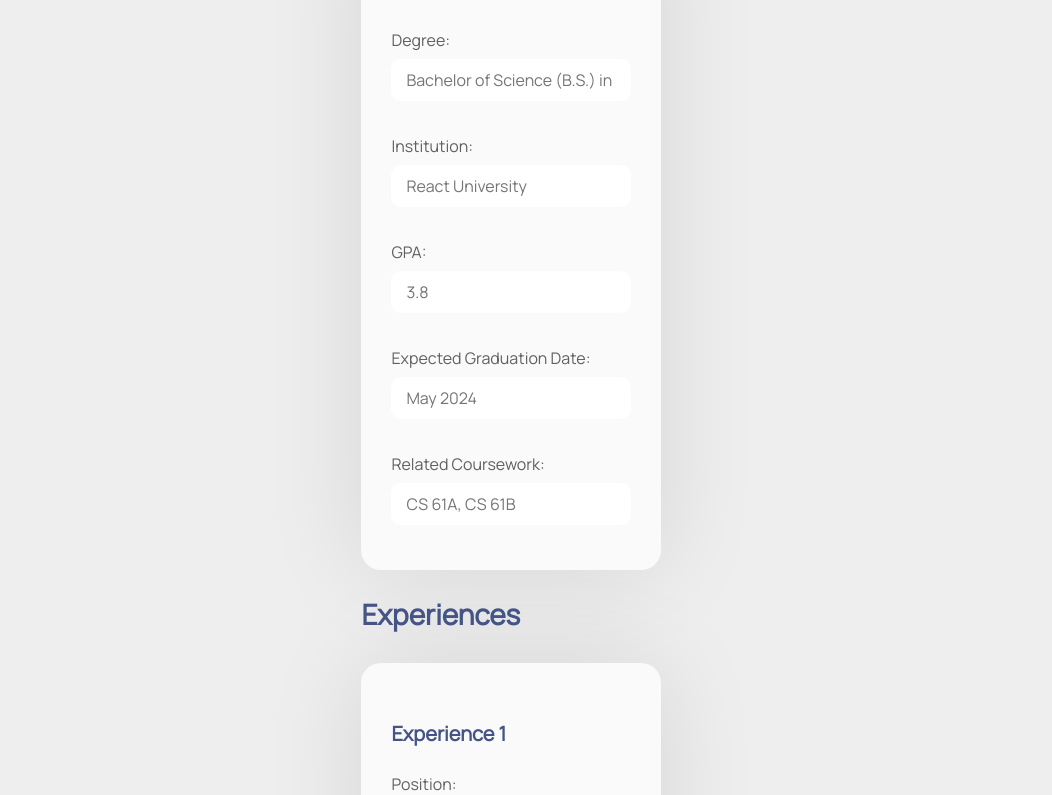
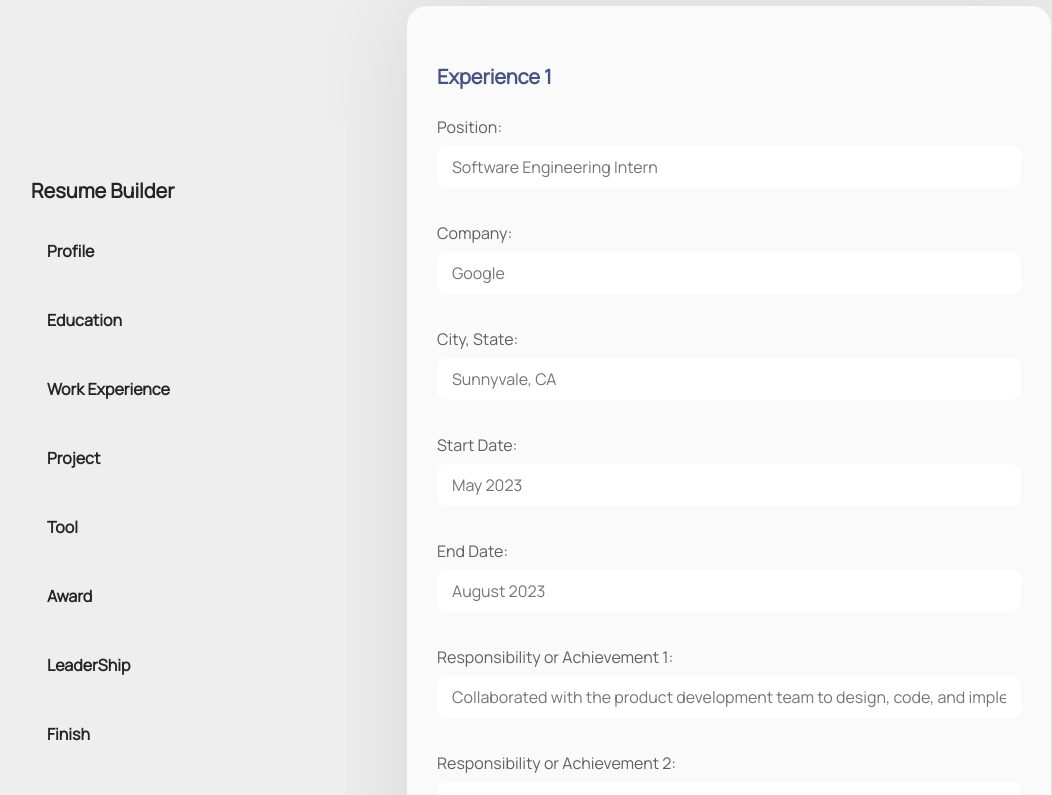
Before and after one commit to jennie7pm/CS160-Final-Project-Community, a React (Create React App) app: page /resume-builder in a window 1280 px wide. Shown: the part 1384-2179 px from the top of the page, without its empty margins (129-1181 px from the left). Built offline with nearby package versions, Linux system fonts and the light colour scheme; what @react-pdf/renderer would draw is missing.

Commit message:
resumebuilder formating

```diff
--- a/src/components/resume-builder/Resume-Builder.css
+++ b/src/components/resume-builder/Resume-Builder.css
@@ -1,21 +1,35 @@
 .container {
     display: flex;
-    justify-content: space-around;
+    /* justify-content: center; */
     box-sizing: border-box;
     width: 100vw;
-    padding: 0px 100px;
-    align-items: center;
+    /* align-items: center; */
     gap: 60px;
     background: var(--background, #EEE);
-    /* padding: 0px 100px; */
-    /* align-items: center; */
+    /* padding: 0px 20px;  */
+    align-items: flex-start;
     /* gap: 60px; */
+    position: relative;
   }
-  /* .h2 {
-    color: var(--primary, #455487);
-    font-family: Manrope;
-  } */
-  .col-8 p {
+
+.sidebar {
+    position: sticky;
+    top: 0;
+    height: 100vh;
+    display: flex;
+    align-items: center;
+    flex-direction: column;
+    background-color: var(--background, #EEE);
+}
+
+
+.formbody {
+  flex: 1; /* Let the form take the remaining available width */
+  padding-top: 60px;
+  max-width: 705px;
+}
+
+.row p {
   color: var(--primary, #455487);
   font-family: Manrope;
   font-size: 28px;
@@ -23,14 +37,14 @@
   font-weight: 700;
   line-height: normal;
 }
-  .resume-content {
+/* .resume-content {
   display: flex;
   width: 945px;
   padding: 60px 120px;
   flex-direction: column;
   align-items: flex-start;
   gap: 45px;
-  }
+} */
 .resume-section {
   padding: 30px;
   margin-bottom: 20px;
--- a/src/components/resume-builder/Resume-Builder.js
+++ b/src/components/resume-builder/Resume-Builder.js
@@ -40,23 +40,91 @@ function ResumeBuilder() {
     };
 
 
+    // State to store resume sections
+    const [resumeSections, setResumeSections] = useState([
+        {
+        title: 'Profile',
+        inputs: [{ label: 'Name', placeholder: 'Chrisdeep', name: 'name' }],
+        },
+    ]);
+
+        // Function to add a new section
+    const addSection = (sectionType) => {
+        let newSection;
+        switch (sectionType) {
+        case 'Experience':
+            newSection = {
+            title: 'Experience',
+            inputs: [
+                { label: 'Position', placeholder: 'Software Engineering Intern', name: 'position' },
+                { label: 'Company', placeholder: 'Google', name: 'company' },
+                // Add other input fields for experience
+            ],
+            };
+            break;
+        case 'Project':
+            newSection = {
+            title: 'Project',
+            inputs: [
+                { label: 'Title', placeholder: 'SmartHealth Tracker', name: 'title' },
+                { label: 'Contribution 1', placeholder: 'Developed mobile and web applications...', name: 'contribution1' },
+                // Add other input fields for projects
+            ],
+            };
+            break;
+        case 'Language':
+            newSection = {
+            title: 'Language',
+            inputs: [
+                { label: 'Language', placeholder: 'Python', name: 'language' },
+                // Add other input fields for languages
+            ],
+            };
+            break;
+        case 'Tool':
+            newSection = {
+            title: 'Tool',
+            inputs: [
+                { label: 'Tool', placeholder: 'GitHub', name: 'tool' },
+                // Add other input fields for tools
+            ],
+            };
+            break;
+        default:
+            return;
+        }
+        setResumeSections((prevSections) => [...prevSections, newSection]);
+    };
+
+    // Function to add a new input field to a resume section
+    const addInputField = (sectionIndex) => {
+        setResumeSections((prevSections) => {
+        const newSections = [...prevSections];
+        // Modify the inputs array based on section type (if needed)
+        // For example, if you want to add new contribution fields for projects
+        // newSections[sectionIndex].inputs.push({ label: `Contribution ${newSections[sectionIndex].inputs.length + 1}`, placeholder: '', name: `contribution${newSections[sectionIndex].inputs.length + 1}` });
+        return newSections;
+        });
+    };
+
+
+
     return (<>
         <NavBar navButtonSelection="resumeBuilder" />
+        <div className="container">
+            <div className="sidebar">
                 <SideMenu header="Resume Builder" rowsArr={sideMenuRowArr} />
-        <div className="resume-builder">
+            </div>
+            <div className="formbody">
                 {showPDF ? (
                     <div>
                         <MyDocument userData={userData} />
                     </div>
                 ) : (
-                <div class="container">
+                    <div class="formxc">
+
                         <div class="row">
-                        <div class="col">header</div>
-                        <div class="w-100"></div>
-                        <div class="col-4 resume-contents">
-                            side bar
-                        </div>
-                        <div class="col-8">
+                            {/* <div class="col-8"> */}
                                 <form>
                                     <p> Profile </p>
                                     <div className="resume-section">
@@ -269,6 +337,12 @@ function ResumeBuilder() {
                                             <input type="text" placeholder="Implemented a personalized recommendation engine using machine learning algorithms that provided customized fitness and nutrition plans, and designed interactive features that led to a 30% increase in daily active users within three months." />
                                         </label>
                                     </div>
+                                    <div className="add">
+                                        <a href="#">
+                                            <img src={plusIcon} className="plus-icon" />
+                                            Add Project
+                                        </a>
+                                    </div>
                                     <br></br>
 
                                     <p>Languages</p>
@@ -304,6 +378,12 @@ function ResumeBuilder() {
                                             <input type="text" placeholder="JavaScript" />
             </label> */}
                                     </div>
+                                    <div className="add">
+                                        <a href="#">
+                                            <img src={plusIcon} className="plus-icon" />
+                                            Add Language
+                                        </a>
+                                    </div>
                                     <br></br>
 
                                     <p>Tools</p>
@@ -324,16 +404,22 @@ function ResumeBuilder() {
                                             <input type="text" placeholder="Figma" />
         </label> */}
                                     </div>
-
+                                    <div className="add">
+                                        <a href="#">
+                                            <img src={plusIcon} className="plus-icon" />
+                                            Add Tool
+                                        </a>
+                                    </div>
                                     <br></br>
 
                                     <input onClick={handleFinishClick} type="submit" value="Finish" id="finish-button" />
                                 </form>
 
-                        </div>
+                            {/* </div> */}
                         </div>
                     </div>
                 )}
+            </div>
         </div>
     </>
     )
```
Lines whose indentation alone changed are shown as unchanged.
